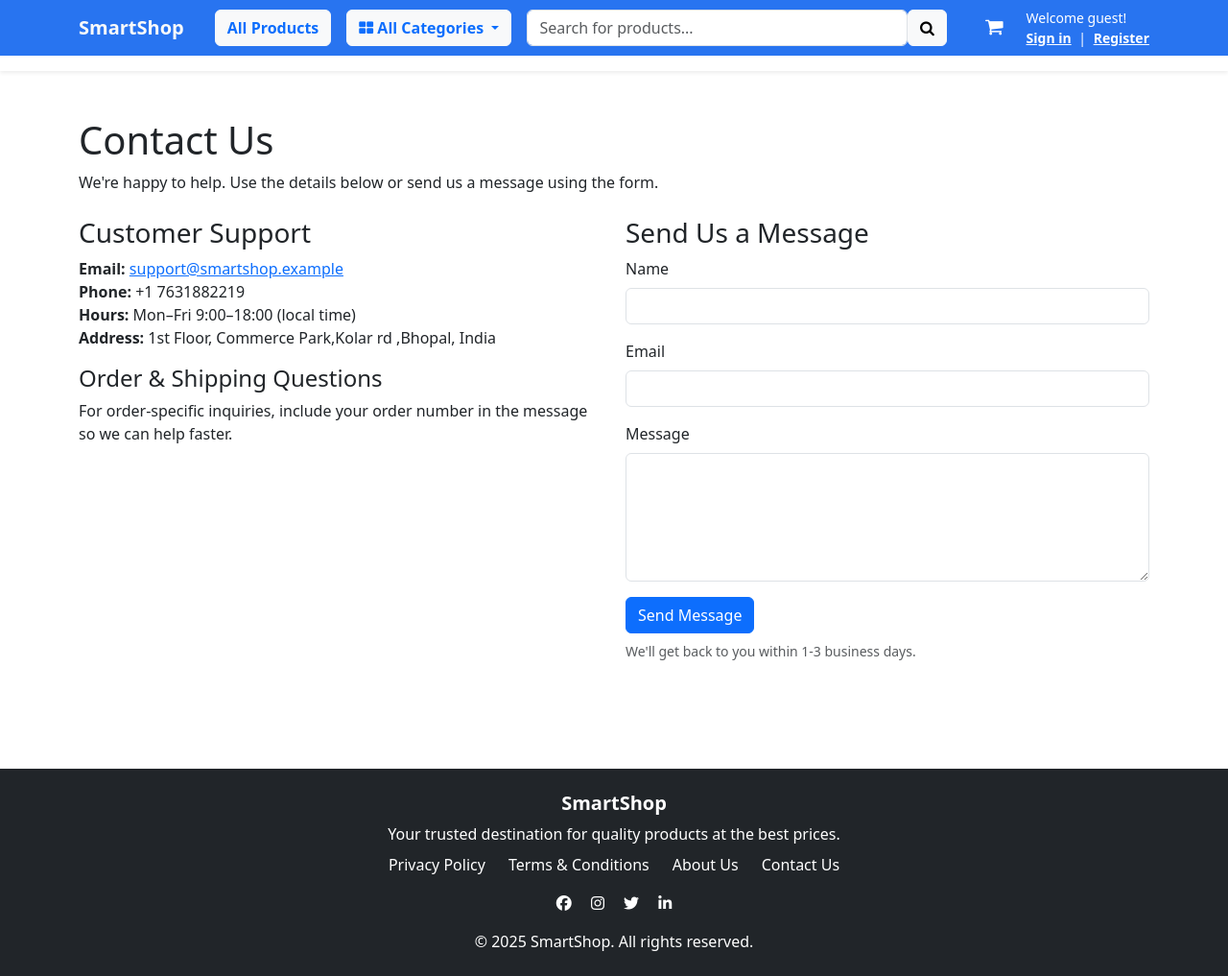
After one commit to MithunKumarRajak/e-commerce, a Django app: page /contact/ in a window 1280 px wide. The commit adds this page. Shown: the whole page at 96% size. Run offline with Django 5.2, Linux system fonts and the light colour scheme; data that the repository does not hold is empty; some libraries are stand-ins or nearby versions.

Commit message:
Footer completed

```diff
--- a/smartShop/urls.py
+++ b/smartShop/urls.py
@@ -14,6 +14,7 @@ Including another URLconf
     1. Import the include() function: from django.urls import include, path
     2. Add a URL to urlpatterns:  path('blog/', include('blog.urls'))
 """
+from email import policy
 from django.contrib import admin
 from django.urls import path, include
 from django.conf.urls.static import static
@@ -23,7 +24,6 @@ from .views import *
 urlpatterns = [
     path('admin/', admin.site.urls),
     path('', home, name='home'),
-    path('about/', about, name='about'),
     path('products/', include('products.urls')),
     path('cart/', include('carts.urls')),
     # Provide a root-level alias for checkout to match previous projects
@@ -31,6 +31,11 @@ urlpatterns = [
     path('accounts/', include('accounts.urls')),
     # Orders
     path('orders/', include('orders.urls')),
+    # Add the about, contact, policy, and terms pages
+    path('about/' , about, name='about'),
+    path('contact/' , contact, name='contact'),
+    path('policy/' , policy, name='policy'),
+    path('terms/' , terms, name='terms'),
 
 
 ] + static(settings.MEDIA_URL, document_root=settings.MEDIA_ROOT)
--- a/smartShop/views.py
+++ b/smartShop/views.py
@@ -1,9 +1,7 @@
 
 from django.shortcuts import render
 from products.models import Product
-
 # Create your views here.
-from django.shortcuts import render
 from category.models import Category
 from products.models import Product  # or your app name
 
@@ -23,3 +21,15 @@ def home(request):
 
 def about(request):
     return render(request, 'about.html')
+
+
+def contact(request):
+    return render(request, 'contact.html')
+
+
+def policy(request):
+    return render(request, 'policy.html')
+
+
+def terms(request):
+    return render(request, 'terms.html')
--- /dev/null
+++ b/templates/contact.html
@@ -0,0 +1,70 @@
+{% extends 'base.html' %} {% block content %}
+<div class="container py-5">
+  <h1>Contact Us</h1>
+  <p>
+    We're happy to help. Use the details below or send us a message using the
+    form.
+  </p>
+
+  <div class="row mt-4">
+    <div class="col-md-6">
+      <h3>Customer Support</h3>
+      <ul class="list-unstyled">
+        <li>
+          <strong>Email:</strong>
+          <a href="mailto:support@smartshop.example"
+            >support@smartshop.example</a
+          >
+        </li>
+        <li><strong>Phone:</strong> +1 7631882219</li>
+        <li><strong>Hours:</strong> Mon–Fri 9:00–18:00 (local time)</li>
+        <li>
+          <strong>Address:</strong> 1st Floor, Commerce Park,Kolar rd ,Bhopal,
+          India
+        </li>
+      </ul>
+
+      <h4>Order & Shipping Questions</h4>
+      <p>
+        For order-specific inquiries, include your order number in the message
+        so we can help faster.
+      </p>
+    </div>
+
+    <div class="col-md-6">
+      <h3>Send Us a Message</h3>
+      <form method="post" action="#">
+        {% csrf_token %}
+        <div class="mb-3">
+          <label for="id_name" class="form-label">Name</label>
+          <input id="id_name" name="name" class="form-control" required />
+        </div>
+        <div class="mb-3">
+          <label for="id_email" class="form-label">Email</label>
+          <input
+            id="id_email"
+            name="email"
+            type="email"
+            class="form-control"
+            required
+          />
+        </div>
+        <div class="mb-3">
+          <label for="id_message" class="form-label">Message</label>
+          <textarea
+            id="id_message"
+            name="message"
+            rows="5"
+            class="form-control"
+            required
+          ></textarea>
+        </div>
+        <button type="submit" class="btn btn-primary">Send Message</button>
+      </form>
+      <p class="small mt-2 text-muted">
+        We'll get back to you within 1-3 business days.
+      </p>
+    </div>
+  </div>
+</div>
+{% endblock %}
--- a/templates/includes/footer.html
+++ b/templates/includes/footer.html
@@ -7,9 +7,10 @@
     </p>
 
     <div class="d-flex justify-content-center gap-4 mb-3">
-      <a href="policy.html" class="text-white text-decoration-none">Privacy Policy</a>
-      <a href="terms.html" class="text-white text-decoration-none">Terms & Conditions</a>
-      <a href="contact.html" class="text-white text-decoration-none">Contact Us</a>
+      <a href="{% url 'policy' %}" class="text-white text-decoration-none">Privacy Policy</a>
+      <a href="{% url 'terms' %}" class="text-white text-decoration-none">Terms & Conditions</a>
+      <a href="{% url 'about' %}" class="text-white text-decoration-none">About Us</a>
+      <a href="{% url 'contact' %}" class="text-white text-decoration-none">Contact Us</a>
     </div>
 
     <div class="mb-3">
@@ -26,16 +27,17 @@
 </footer>
 <script src="https://ajax.googleapis.com/ajax/libs/jquery/3.5.1/jquery.min.js"></script>
 <script>
-  ₹(document).ready(function () {
+  $(document).ready(function () {
     // Thumbnail click to replace main image
-    ₹('ul.thumb li a').on('click', function (e) {
+    $('ul.thumb li a').on('click', function (e) {
       e.preventDefault();
-      var newSrc = ₹(this).find('img').attr('src');
-      ₹('.mainImage img').attr('src', newSrc);
+      var newSrc = $(this).find('img').attr('src');
+      $('.mainImage img').attr('src', newSrc);
     });
   });
 </script>
 
+
 </body>
 
 </html>
```
Also changed, not shown: templates/about.html (+47 -9 lines), templates/policy.html (added, +64 -0 lines), templates/terms.html (added, +53 -0 lines).
